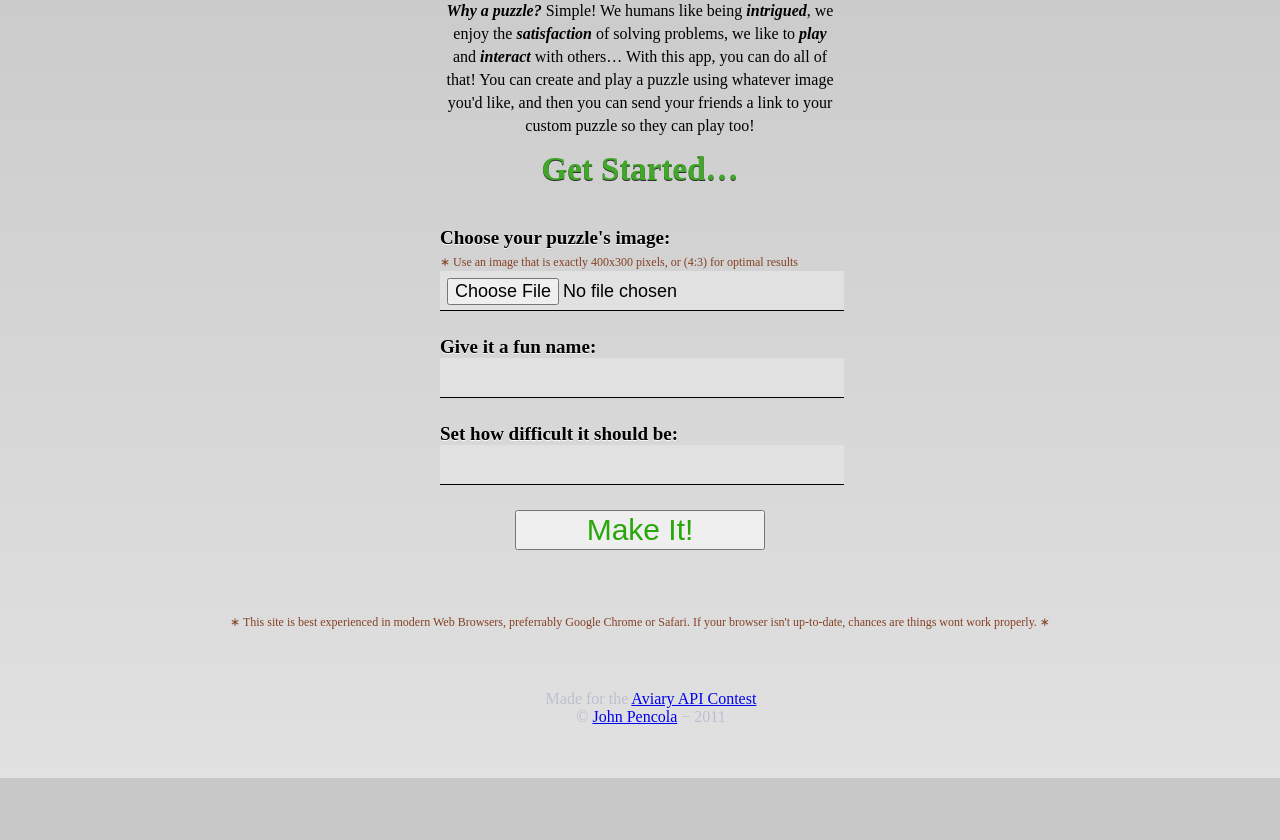
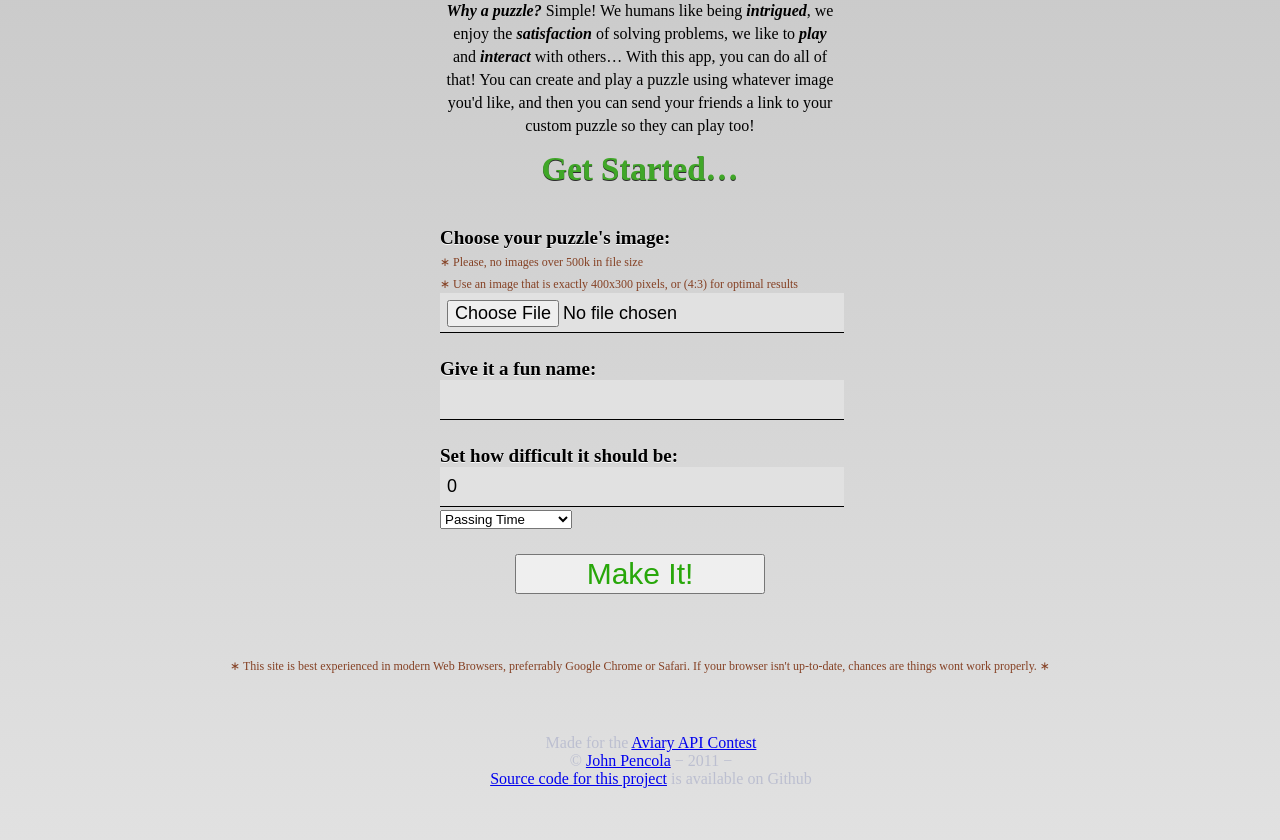
Before and after one commit to jpencola/Honey, a Django app: page /create_puzzle/ in a window 1280 px wide. Shown: the part 121-961 px from the top of the page. Before the commit the page ends 899 px from the top, so only its background shows below. Run offline with Django 3.2, Linux system fonts and the light colour scheme; parts of the project's set-up code (start-up, migrations or seed data) failed here and were passed over.

Commit message:
Updated some security/upload settings and a few textual tweaks

```diff
--- a/bumblebee/puzzle/post_processing.py
+++ b/bumblebee/puzzle/post_processing.py
@@ -46,7 +46,7 @@ FILTER_MAP = {"comic":
 def process(file, extension, filter):
     aviaryfx = AviaryFX(settings.AVIARY_API_KEY, settings.AVIARY_API_SECRET)
     #filters = aviaryfx.getFilters()
-    file_path = file.file.path
+    file_path = file.file.path.encode('utf-8') #Make sure to encode this value!
     response = aviaryfx.upload(file_path)
     uploaded_file_url = response['url']
 
--- a/bumblebee/puzzle/templates/base.html
+++ b/bumblebee/puzzle/templates/base.html
@@ -8,6 +8,17 @@
                 <meta name="author" content="John Pencola">
                 <link rel="stylesheet" href="{{ STATIC_URL }}css/global.css">
                 {% block head_include %}{% endblock head_include %}
+<script type="text/javascript">
+  var _gaq = _gaq || [];
+  _gaq.push(['_setAccount', 'UA-3322230-6']);
+  _gaq.push(['_trackPageview']);
+
+  (function() {
+    var ga = document.createElement('script'); ga.type = 'text/javascript'; ga.async = true;
+    ga.src = ('https:' == document.location.protocol ? 'https://ssl' : 'http://www') + '.google-analytics.com/ga.js';
+    var s = document.getElementsByTagName('script')[0]; s.parentNode.insertBefore(ga, s);
+  })();
+</script>
         </head>
 
         <body>
@@ -15,7 +26,8 @@
                 <div id="footer">Made for the
 					<a href="http://blog.aviary.com/aviary-api-developer-contest/" title="Aviary API Contest" alt="Aviary API Contest">Aviary API Contest</a>
 					<br>
-					&copy; <a href="http://www.johnpencola.com/" title="John Pencola's Website" alt="John Pencola's Website">John Pencola</a> &minus; 2011</div>
+					&copy; <a href="http://www.johnpencola.com/" title="John Pencola's Website" alt="John Pencola's Website">John Pencola</a> &minus; 2011 &minus;
+					<br><a href="https://github.com/jpencola/Honey" title="Honey repository on Github" alt="Honey repository on Github">Source code for this project</a> is available on Github</div>
                 {% block endbody_include %}{% endblock endbody_include %}
         </body>
 </html>
--- a/bumblebee/settings/base.py
+++ b/bumblebee/settings/base.py
@@ -139,5 +139,8 @@ LOGGING = {
 }
 
 # Upload Specific
+FILE_UPLOAD_HANDLERS = ("bumblebee.website.handlers.limitUpload.QuotaUploadHandler",
+                        "django.core.files.uploadhandler.MemoryFileUploadHandler",
+                        "django.core.files.uploadhandler.TemporaryFileUploadHandler",)
 FILE_UPLOAD_MAX_MEMORY_SIZE = 1048576 # 1 MB
-FILE_UPLOAD_TEMP_DIR = '/tmp'
+#FILE_UPLOAD_TEMP_DIR = '/tmp'
--- a/bumblebee/urls.py
+++ b/bumblebee/urls.py
@@ -3,6 +3,7 @@ from django.contrib import admin
 admin.autodiscover()
 
 urlpatterns = patterns('',
+    url(r'^$', include('bumblebee.website.urls')),
     url(r'^admin/doc/', include('django.contrib.admindocs.urls')),
     url(r'^admin/', include(admin.site.urls)),
     url(r'^puzzles/', include('bumblebee.puzzle.urls')),
--- a/bumblebee/website/templates/create-puzzle.html
+++ b/bumblebee/website/templates/create-puzzle.html
@@ -21,6 +21,7 @@
 		<div class="fieldWrapper">
 			{{ form.file.errors }}
 			<label for="id_file">Choose your puzzle's image:</label><br>
+			<span class="fine-print">&lowast; Please, no images over 500k in file size</span><br>
 			<span class="fine-print">&lowast; Use an image that is exactly 400x300 pixels, or (4:3) for optimal results</span>
 			{{ form.file }}
 		</div>
@@ -33,8 +34,20 @@
 			{{ form.difficulty.errors }}
 			<label for="id_difficulty">Set how difficult it should be:</label>
 			{{ form.difficulty }}
+			<select id="difficulty-selector" onchange="
+				var input = document.getElementById('id_difficulty');
+				input.value = this.options[this.selectedIndex].value;
+				">
+				<option value="0">Passing Time</option>
+				<option value="1">Pretty Tricky</option>
+				<option value="2">Nearly Impossible!</option>
+			</select>
 		</div>
 		<button type="submit" value="">Make It!</button>
 	</form>
 	<p class="fine-print">&lowast; This site is best experienced in modern Web Browsers, preferrably Google Chrome or Safari. If your browser isn't up-to-date, chances are things wont work properly. &lowast;</p>
+	<script type="text/javascript">
+		var input = document.getElementById('id_difficulty');
+		input.value = 0;
+	</script>
 {% endblock content %}
--- a/bumblebee/website/views.py
+++ b/bumblebee/website/views.py
@@ -29,6 +29,7 @@ def create_puzzle(request):
         else:
             ip = request.META['REMOTE_ADDR']
 
+	ip = ip.decode('utf-8', 'ignore')
         guid = create_guid(ip)
 
         # First check the upload is a valid image file
@@ -40,7 +41,9 @@ def create_puzzle(request):
             day_id = datetime.now().day
             new_file_name = "%s_%s" % (day_id, ip)
             new_file_name = "%s%s" % (base64.b64encode(new_file_name, "AB"), file_extension)
-            image = create_image(file, new_file_name)
+	    new_file_name = new_file_name.decode('utf-8', 'ignore')
+
+	    image = create_image(file, new_file_name)
 
             # Retrieve a Difficulty object based on the form's value
             difficulty = request.POST['difficulty']
@@ -48,7 +51,11 @@ def create_puzzle(request):
             filter = difficulty.filters.all()[0]
 
             # Send the new image file to Aviary for processing
-            processed_image_url, image_url = process(image, file_extension, filter)
+	    try:
+            	processed_image_url, image_url = process(image, file_extension, filter)
+	    except:
+	    	image_url = 'http://ec2-174-129-129-68.compute-1.amazonaws.com/upload/7187af96-cb82-4d81-b9bd-3b472ef9c368.jpg'
+	    	processed_image_url = 'http://ec2-174-129-129-68.compute-1.amazonaws.com/render/10142/0.jpg'
 
             req_puzzle_name = request.POST['name']
             puzzle = Puzzle.objects.create(
```
